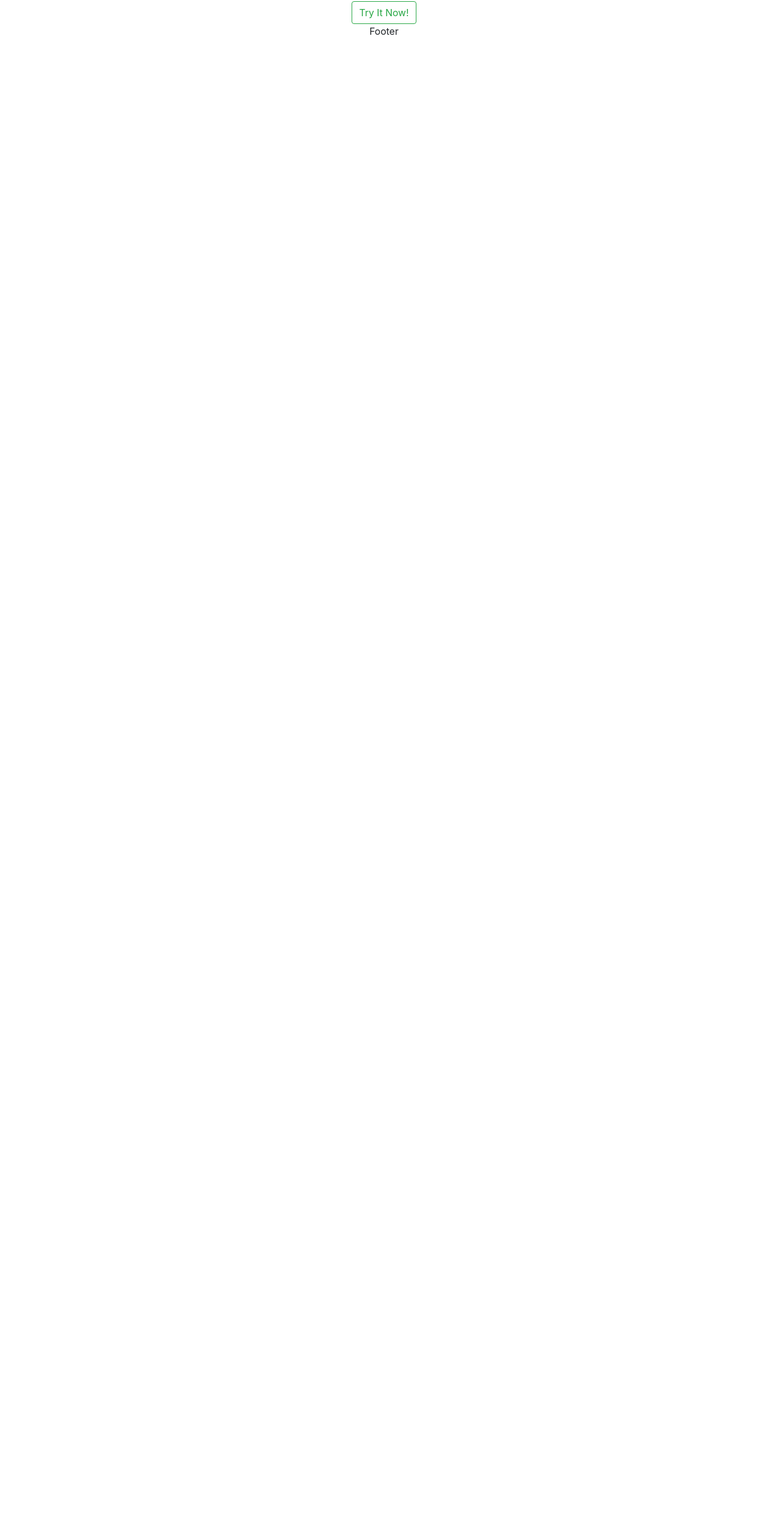
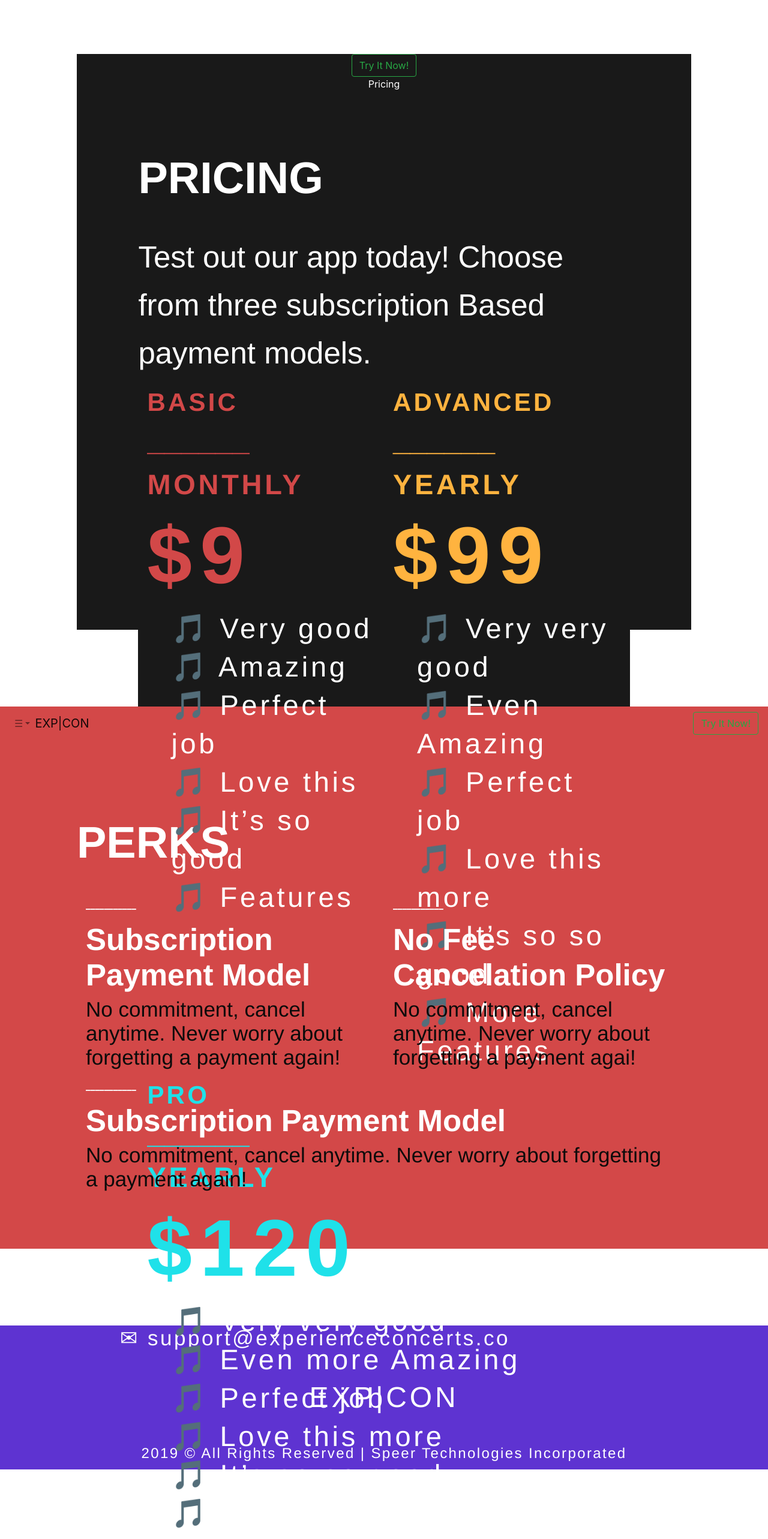
Before and after one commit to masinette/speers-expcon, a React (Create React App) app in the folder speers/: page /pricing in a window 1280 px wide. Shown: the part 94-2660 px from the top of the page at 60% size. Before the commit the page ends 800 px from the top, so only its background shows below. Built offline with nearby package versions, Linux system fonts and the light colour scheme.

Commit message:
add content to pricing page

```diff
--- a/speers/src/App.js
+++ b/speers/src/App.js
@@ -3,7 +3,7 @@ import { BrowserRouter as Router, Route, Switch, useHistory } from "react-router
 import Payments from "./components/Payments";
 import Pricing from "./components/Pricing";
 import NavBar from "./components/NavBar";
-import Footer from "./components/Footer";
+// import Footer from "./components/Footer";
 import Main from "./components/main-landing/Main";
 
 
@@ -19,7 +19,7 @@ function App() {
           <Route path="/payments" exact component={() => <Payments />} />
           <Route path="/pricing" exact component={() => <Pricing />} />
         </Switch>
-        <Footer/>
+        {/* <Footer/> */}
       </Router>
     </div>
   );
--- a/speers/src/components/Footer.jsx
+++ /dev/null
@@ -1,9 +0,0 @@
-import React from 'react'
-
-export default function Footer() {
-  return (
-    <div>
-      <p>Footer</p>
-    </div>
-  )
-}
--- a/speers/src/components/NavBar.jsx
+++ b/speers/src/components/NavBar.jsx
@@ -7,7 +7,7 @@ import TryItButton from "./buttons/TryItButton";
 export default function NavBar() {
   return (
     <div>
-<Navbar bg="light" expand="lg">
+<Navbar expand="lg">
   <Navbar.Toggle aria-controls="basic-navbar-nav" />
   <Navbar.Collapse id="basic-navbar-nav">
     <Nav className="mr-auto">
@@ -15,7 +15,7 @@ export default function NavBar() {
 
       <NavDropdown title="&#9776;" id="basic-nav-dropdown">
         <NavDropdown.Item as={Link} to="/">Home</NavDropdown.Item>
-        <NavDropdown.Item as={Link} to="/">What is it?</NavDropdown.Item>
+        <NavDropdown.Item class="primary-color" as={Link} to="/">What is it?</NavDropdown.Item>
         <NavDropdown.Item as={Link} to="/">Perks</NavDropdown.Item>
         <NavDropdown.Item as={Link} to="/pricing">Pricing</NavDropdown.Item>
       </NavDropdown>
--- a/speers/src/components/Pricing.jsx
+++ b/speers/src/components/Pricing.jsx
@@ -1,11 +1,138 @@
 import React from 'react';
 import TryItButton from "./buttons/TryItButton";
+import "./pricing.css";
+import Perks from "./main-landing/Perks";
+import Footer from "./main-landing/Footer";
+import NavBar from "./NavBar";
+import { Container, Row, Col } from "react-bootstrap";
+
+
 
 export default function Pricing() {
   return (
-    <div>
-      <p>Pricing</p>
-      <TryItButton />
+    <div class="pricing-wrapper">
+      <div class="pricing-bg-color">
+        <TryItButton />
+
+        <p>Pricing</p>
+            <div class="pricing-bg-color">
+
+      <h2 class="pricing-section-title">Pricing</h2>
+      <p class="pricing-section-description">
+        Test out our app today! Choose from three subscription Based payment models.
+      </p>
+
+      <Container>
+        <Row>
+          <Col>
+
+            <div class="pricing-col-wrapper">
+              <div class="pricing-col-wrapper-basic">
+                <h5 class="pricing-type">Basic</h5>
+                <p>______</p>
+                <h5 class="pricing-time">Monthly</h5>
+                <h5 class="pricing-cost">$9</h5>
+              </div>
+            </div>
+
+            <div>
+              <ul class="pricing-list">
+                <li>
+                  &#x1F3B5; Very good
+                </li>
+                <li>
+                  &#x1F3B5; Amazing
+                </li>
+                <li>
+                  &#x1F3B5; Perfect job
+                </li>
+                <li>
+                  &#x1F3B5; Love this
+                </li>
+                <li>
+                  &#x1F3B5; It’s so good
+                </li>
+                <li>
+                  &#x1F3B5; Features
+                </li>
+              </ul>
+            </div>
+          </Col>
+
+          <Col>
+          <div class="pricing-col-wrapper">
+            <div class="pricing-col-wrapper-advanced">
+              <h5 class="pricing-type">Advanced</h5>
+              <p>______</p>
+              <h5 class="pricing-time">Yearly</h5>
+              <h5 class="pricing-cost">$99</h5>
+            </div>
+          </div>
+            <div>
+              <ul class="pricing-list">
+                <li>
+                  &#x1F3B5; Very very good
+                </li>
+                <li>
+                  &#x1F3B5; Even Amazing
+                </li>
+                <li>
+                  &#x1F3B5; Perfect job
+                </li>
+                <li>
+                  &#x1F3B5; Love this more
+                </li>
+                <li>
+                  &#x1F3B5; It’s so so good
+                </li>
+                <li>
+                  &#x1F3B5; More Features
+                </li>
+              </ul>
+            </div>
+          </Col>
+          <Col>
+            <div class="pricing-col-wrapper">
+              <div class="pricing-col-wrapper-pro">
+                <h5 class="pricing-type">Pro</h5>
+                <p>______</p>
+                <h5 class="pricing-time">Yearly</h5>
+                <h5 class="pricing-cost">$120</h5>
+              </div>
+            </div>
+            <div>
+              <ul class="pricing-list">
+                <li>
+                  &#x1F3B5; Very very good
+                </li>
+                <li>
+                  &#x1F3B5; Even more Amazing
+                </li>
+                <li>
+                  &#x1F3B5; Perfect job
+                </li>
+                <li>
+                  &#x1F3B5; Love this more
+                </li>
+                <li>
+                  &#x1F3B5; It’s so so good
+                </li>
+                <li>
+                  &#x1F3B5; More Features
+                </li>
+              </ul>
+            </div>
+          </Col>
+        </Row>
+      </Container>
     </div>
+      </div>
+        {/* control bg color for this specific page, but keep Perks content */}
+        <div class="pricing-perks-bg-color">
+          <Perks />
+        </div>
+        <Footer/>
+    </div>
+
   )
-}
+};
--- /dev/null
+++ b/speers/src/components/pricing.css
@@ -0,0 +1,76 @@
+.pricing-wrapper{
+}
+.pricing-bg-color{
+  height: 120vh;
+  background-color: #191919;
+  color: #FFF;
+  margin: 10%;
+}
+.pricing-perks-bg-color{
+  background-color: #D34848;
+}
+.pricing-section-title{
+  font: bold 74px Helvetica Neue;
+  text-transform: uppercase;
+  text-align: left;
+  margin-bottom: 50px;
+}
+.pricing-section-description{
+  text-align: left;
+  font: normal normal normal 51px/80px Helvetica Neue;
+  /* letter-spacing: 5.1px; */
+  color: #FFFFFF;
+  opacity: 1;
+}
+.pricing-list li{
+  list-style-type: none;
+  text-align: left;
+  font: normal normal normal 47px/64px Helvetica Neue;
+  letter-spacing: 4.7px;
+  color: #FFFFFF;
+  opacity: 1;
+}
+.pricing-col-wrapper{
+
+  text-align: left;
+  padding-right: 10px;
+  font: bold 51px Helvetica Neue;
+}
+.pricing-col-wrapper-basic{
+  color: #D24848;
+}
+.pricing-col-wrapper-advanced{
+
+  color: #FFB33F;
+}
+.pricing-col-wrapper-pro{
+  color: #1FE1E9;
+}
+.pricing-type{
+  text-align: left;
+  font: normal normal bold 42px/51px Helvetica Neue;
+  letter-spacing: 4.2px;
+  opacity: 1;
+  text-transform: uppercase;
+  color:inherit;
+}
+.pricing-time{
+  text-align: left;
+  font: normal normal bold 47px/57px Helvetica Neue;
+  letter-spacing: 4.7px;
+  opacity: 1;
+  text-transform: uppercase;
+  color:inherit;
+
+}
+.pricing-cost{
+  text-align: left;
+  font: normal normal bold 134px/164px Helvetica Neue;
+  letter-spacing: 13.4px;
+  opacity: 1;
+  color:inherit;
+}
+/* .pricing-basic{
+    color: #D24848;
+
+} */
```
